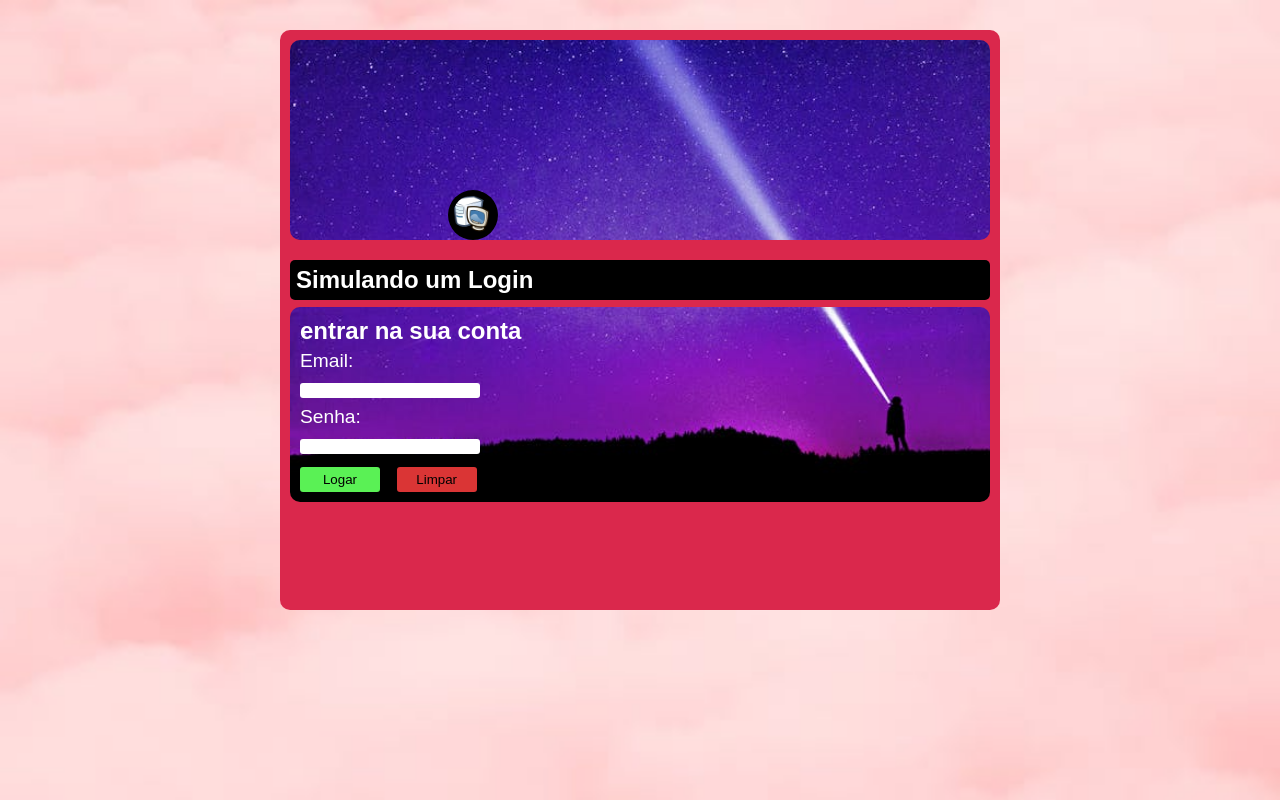
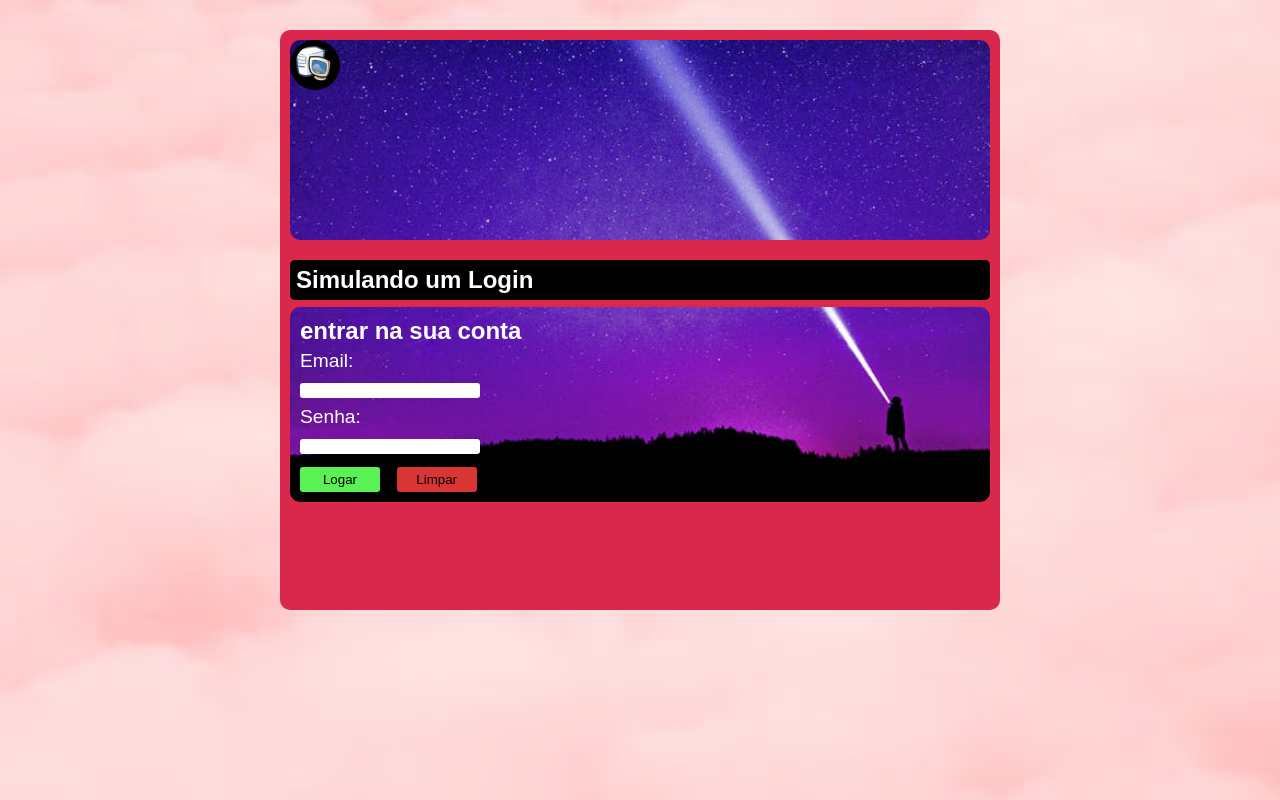
Before and after one commit to Phf05/Saindo_do_zero, a plain HTML site: page index.html in a window 1280 px wide. Drawn offline with nearby package versions, Linux system fonts and the light colour scheme.

Commit message:
posicionando icones

```diff
--- a/estilos/style.css
+++ b/estilos/style.css
@@ -122,9 +122,6 @@ footer  p {
 
 .icones {
     position: absolute;
-    bottom: 70%;
-    left: 35%
-
 
 }
 
--- a/index.html
+++ b/index.html
@@ -10,7 +10,13 @@
 </head>
 <body>
     <main>
-        <div id="img"></div>
+        <div id="img">
+            <section class="icones">
+                <img src="img/icon_Computer.48.png" alt="Pc.png" id="img0">
+                <img src="img/icon_tablet.48.png" alt="Tablet.png" id="img1">
+                <img src="img/icon_cell.48.png" alt="Cell.png" id="img2" >
+            </section>
+        </div>
         <div id="formulario">
             <h4 id="titulo00">Simulando um Login</h4>
             <form action="#" method="post">
@@ -33,14 +39,11 @@
 
         <p id="p00" style="text-decoration: underline;"></p>
         <span class="material-symbols-outlined" id="icon_usuario">person</span>
-        </strong></footer>
-        <pi id="p"></p>
+        </strong>
+        </footer>
+
     </main>
-    <section class="icones">
-        <img src="img/icon_Computer.48.png" alt="Pc.png" id="img0">
-        <img src="img/icon_tablet.48.png" alt="Tablet.png" id="img1">
-        <img src="img/icon_cell.48.png" alt="Cell.png" id="img2" >
-    </section>
+
 </body>
 <script>
     var email = window.document.getElementById('@')
```
